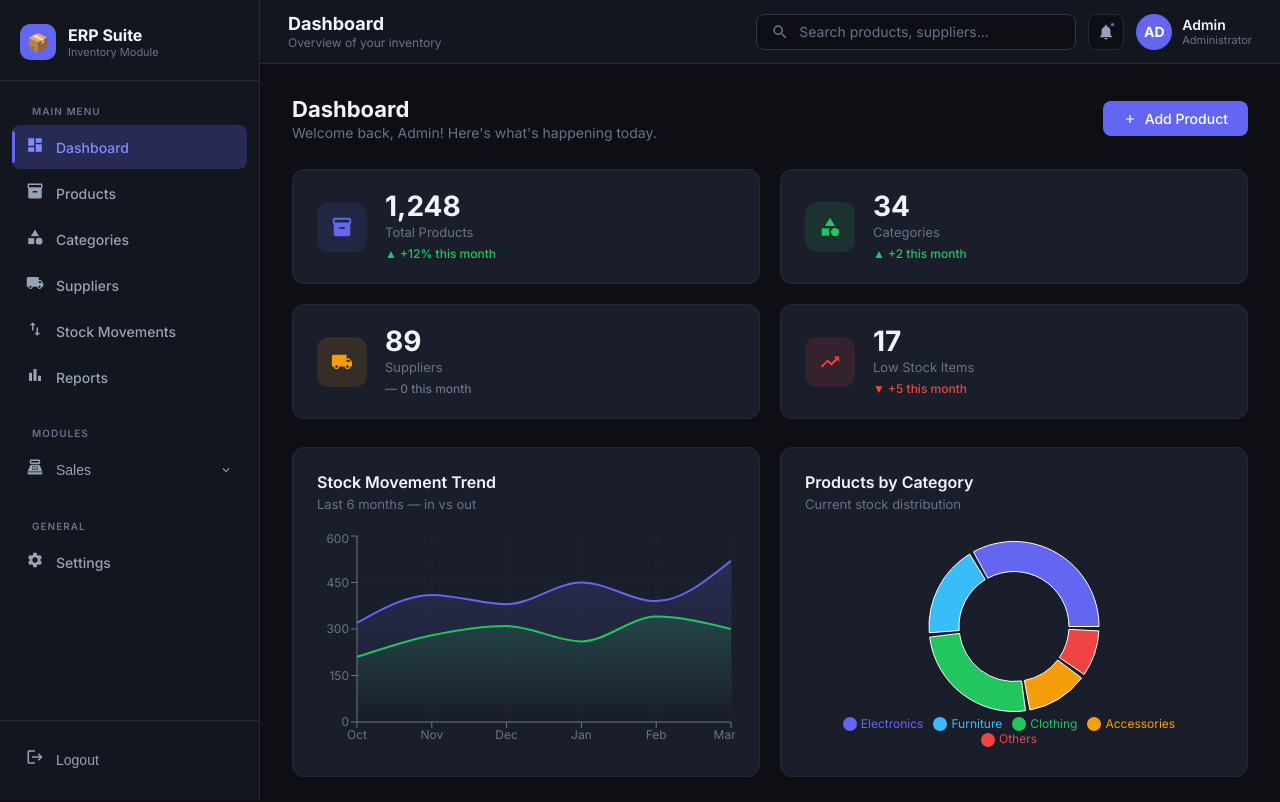
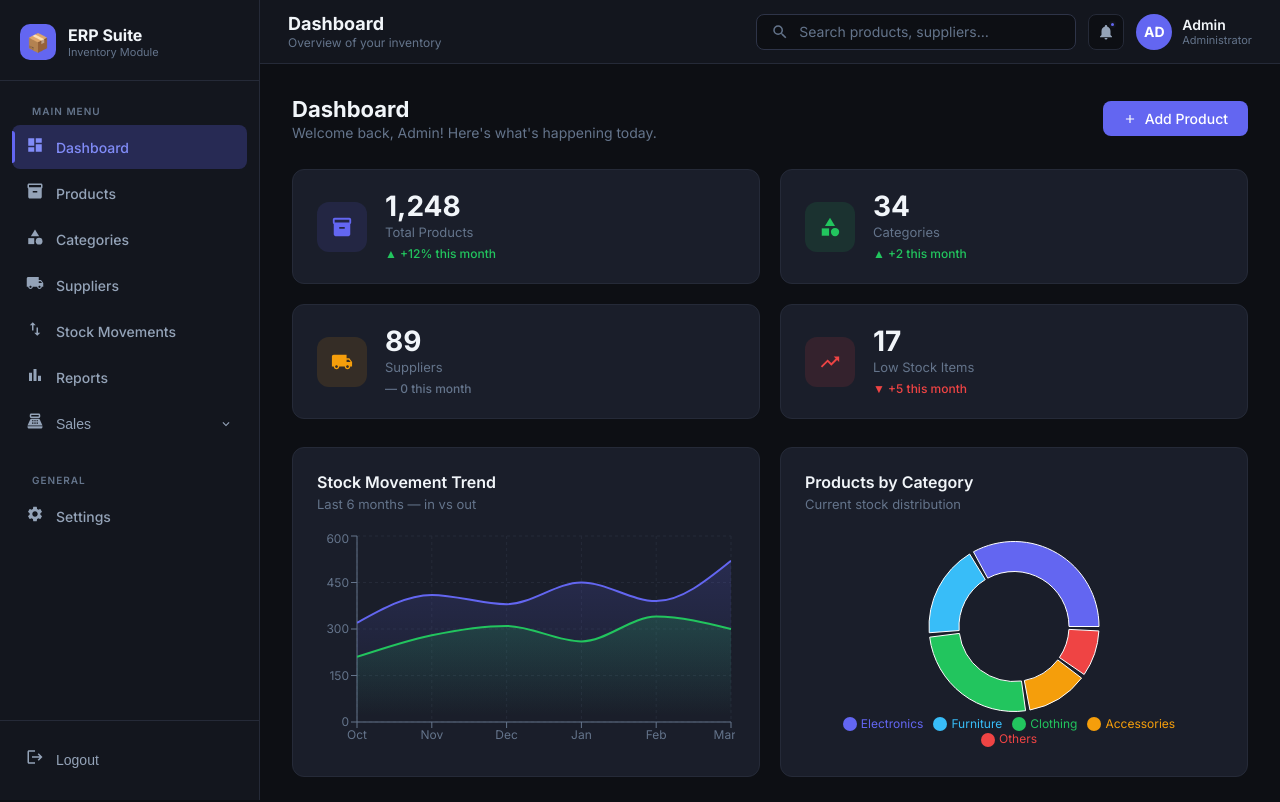
Before and after one commit to ShantanuJain15/ERP, a React (Vite) app in the folder frontend/: page /dashboard in a window 1280 px wide. Shown: the top 802 px of the page. Built offline with nearby package versions, Linux system fonts and the light colour scheme; sample sign-in values are in the browser's storage.

Commit message:
remove the modules text div in the navigation bar

```diff
--- a/frontend/src/components/Sidebar.jsx
+++ b/frontend/src/components/Sidebar.jsx
@@ -52,7 +52,7 @@ export default function Sidebar() {
           </NavLink>
         ))}
 
-        <div className="sidebar-section-label" style={{ marginTop: 12 }}>Modules</div>
+        {/* <div className="sidebar-section-label" style={{ marginTop: 12 }}>Modules</div> */}
         <button
           className="nav-item"
           style={{ width: '100%', background: 'none', border: 'none', justifyContent: 'flex-start' }}
```
